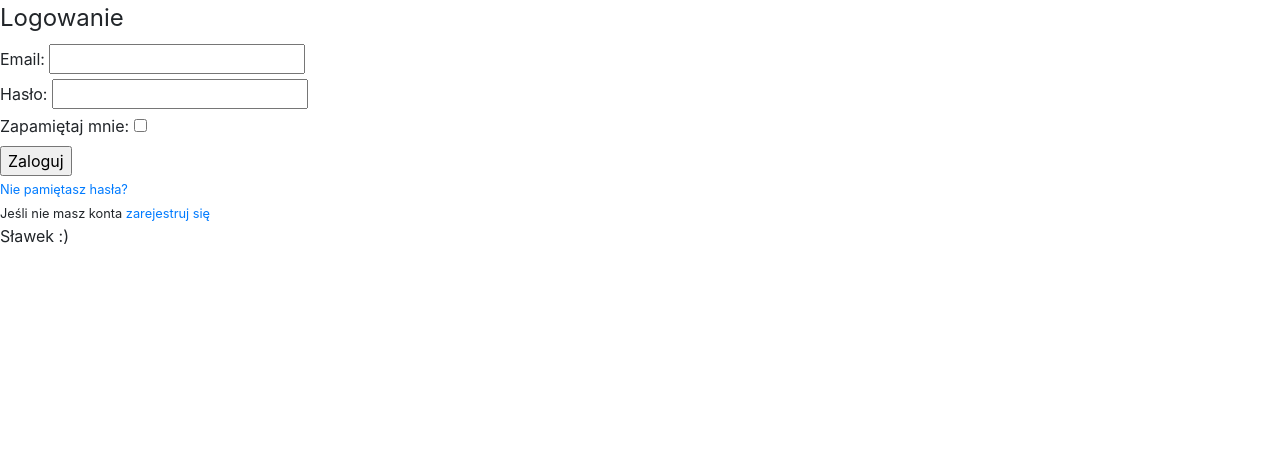
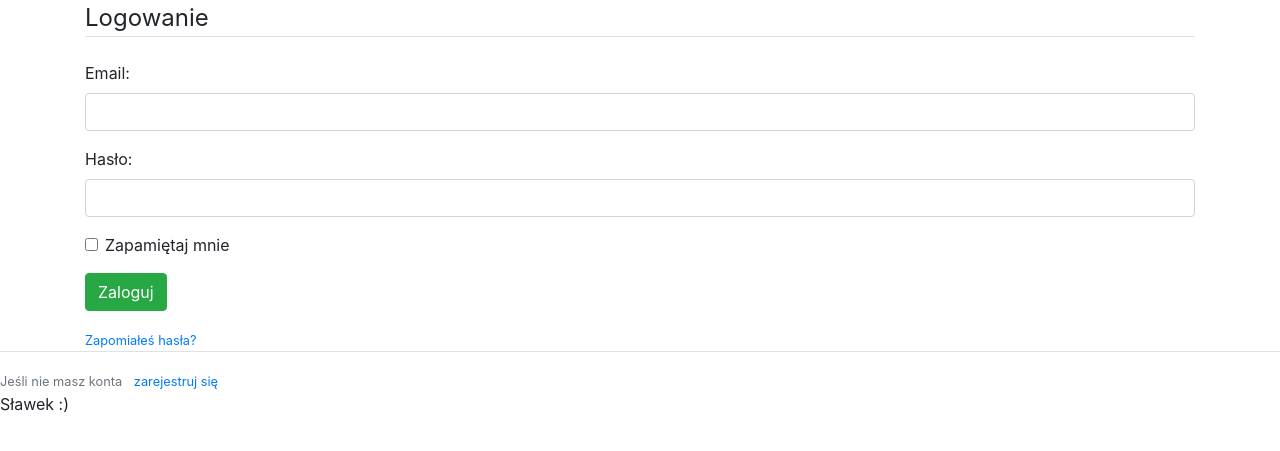
Before and after one commit to slapa2/Plants, a Flask app: page /login in a window 1280 px wide. Shown: the part 74-525 px from the top of the page. Run offline with Flask 2, Linux system fonts and the light colour scheme; some libraries are stand-ins or nearby versions.

Commit message:
Added bootstrap styles to login form

```diff
--- a/plants/auth/forms.py
+++ b/plants/auth/forms.py
@@ -12,5 +12,5 @@ class RegistrationForm(FlaskForm):
 class LoginForm(FlaskForm):
     email = StringField("Email:", validators=[DataRequired()])
     password = PasswordField("Hasło:", validators=[DataRequired()])
-    stay_loggedin = BooleanField("Zapamiętaj mnie:")
+    stay_loggedin = BooleanField("Zapamiętaj mnie")
     submit = SubmitField('Zaloguj')
--- a/plants/auth/templates/login.html
+++ b/plants/auth/templates/login.html
@@ -1,60 +1,35 @@
 {% extends 'layout.html' %}
 
 {% block content %}
-    <div>
-        <form method="post" action="{{ url_for('auth.login') }}">
+    <div class="container">
+        <form method="POST" action="">
             {{ form.hidden_tag() }}
-            <fieldset>
-                <legend>Logowanie</legend>
-                <div>
-                    {{ form.email.label }}
-                    {% if form.email.errors %}
-                        <div style="color: red">
-                            {% for error in form.email.errors  %}
-                                {{ error }}
-                            {% endfor %}
-                        </div>
-                    {% endif %}
-                    {{ form.email }}
+            <fieldset class="form-group">
+                <legend class="border-bottom mb-4">Logowanie</legend>
+                <div class="form-group">
+                    {{ form.email.label(class="form-control-label") }}
+                    {{ form.email(class="form-control") }}
                 </div>
-                <div>
-                    {{ form.password.label }}
-                    {% if form.password.errors %}
-                        <div style="color: red">
-                            {% for error in form.password.errors  %}
-                                {{ error }}
-                            {% endfor %}
-                        </div>
-                    {% endif %}
-                    {{ form.password }}
+                <div class="form-group">
+                    {{ form.password.label(class="form-control-label") }}
+                    {{ form.password(class="form-control") }}
                 </div>
-                <div>
-                    {{ form.stay_loggedin.label }}
-                    {% if form.stay_loggedin.errors %}
-                        <div style="color: red">
-                            {% for error in form.stay_loggedin.errors  %}
-                                {{ error }}
-                            {% endfor %}
-                        </div>
-                    {% endif %}
-                    {{ form.stay_loggedin }}
+                <div class="form-check">
+                    {{ form.stay_loggedin(class="form-check-input") }}
+                    {{ form.stay_loggedin.label(class="form-check-label") }}
                 </div>
-                <div>
-                    {{ form.submit }}
-                </div>
-                <small>
-                    <a href="#">Nie pamiętasz hasła? </a>
-                </small>
             </fieldset>
-
+            <div class="form-group">
+                {{ form.submit(class="btn btn-success") }}
+            </div>
+            <small class="form-group">
+                <a href="#">Zapomiałeś hasła?</a>
+            </small>
         </form>
     </div>
-    <div>
-
-        <small>
-            Jeśli nie masz konta <a href="{{ url_for('auth.register') }}">zarejestruj się</a>
+    <div class="border-top pt-3">
+        <small class="text-muted">
+            Jeśli nie masz konta <a class="ml-2" href="{{ url_for('auth.register') }}">zarejestruj się</a>
         </small>
     </div>
-
-
 {% endblock content %}
```
Also changed, not shown: plants/auth/templates/register.html (+3 -7 lines).
